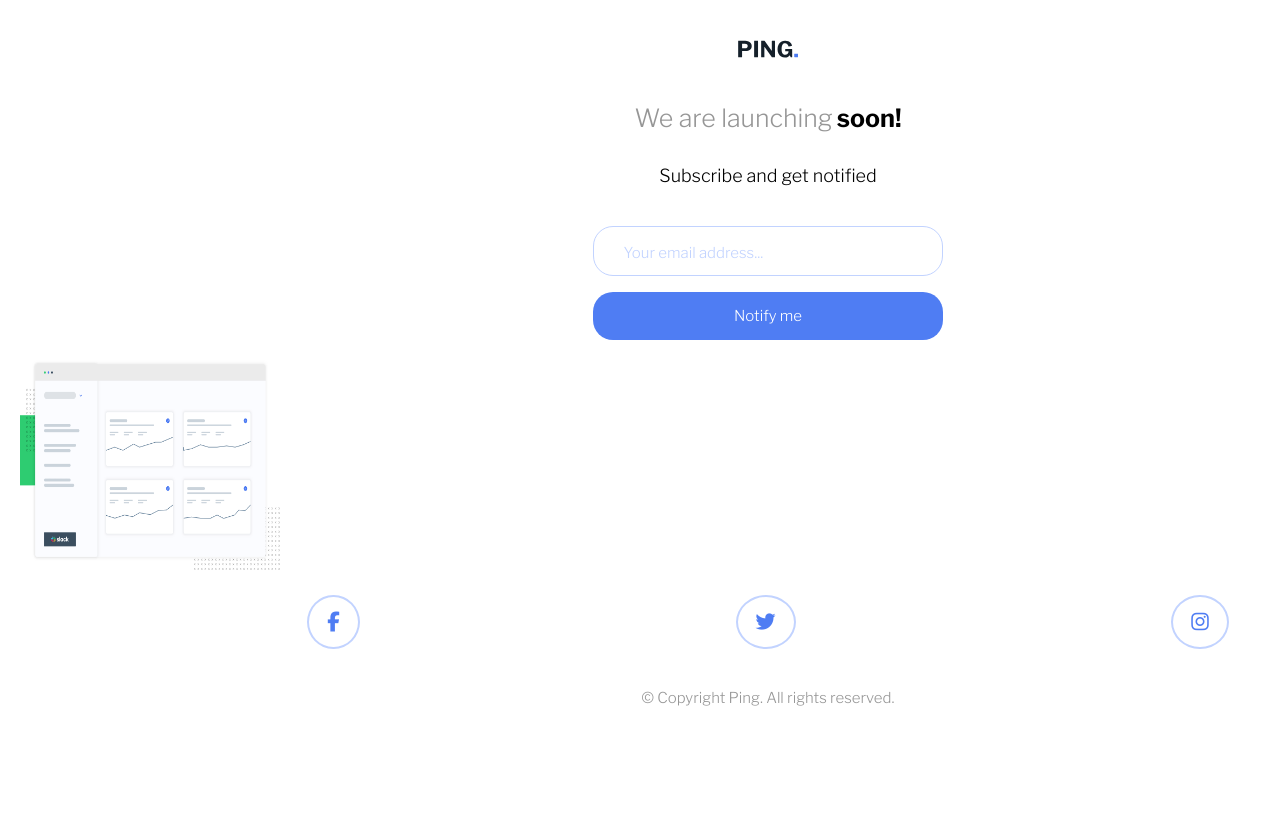
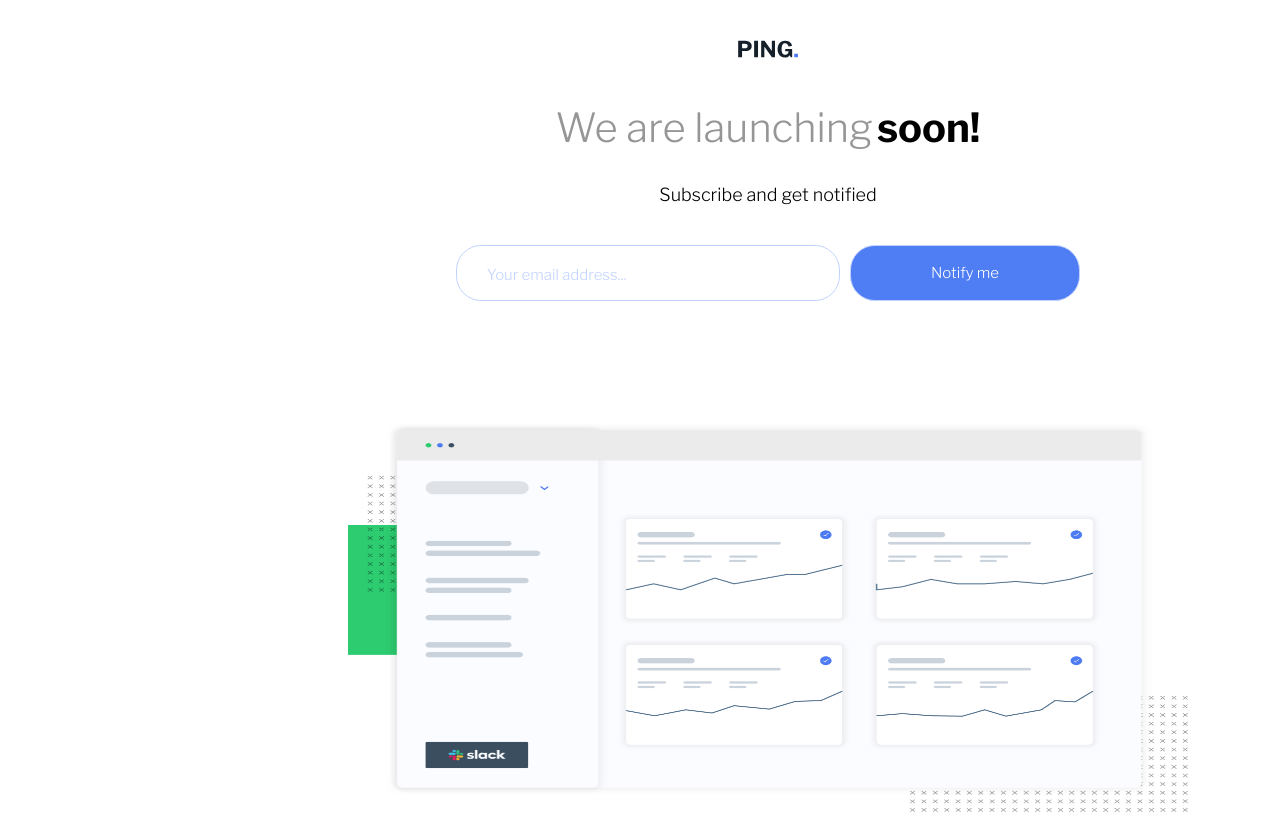
Before and after one commit to Victor-Canavate/ping-coming-soon-page-master, a plain HTML site: page index.html in a window 1536 px wide. Shown: the top 840 px of the page, without its empty margins (0-1272 px from the left). Before the commit the page ends 800 px from the top, so only its background shows below. Drawn offline with nearby package versions, Linux system fonts and the light colour scheme.

Commit message:
atualizando e adicionando arquivos do projeto

```diff
--- /dev/null
+++ b/assets/css/responsive.css
@@ -0,0 +1,154 @@
+@media screen and (min-width: 375px) {
+    #dashboard-img {
+        width: 350px;
+        height: 250px;
+        text-align: center;
+        margin: 0 auto;
+        padding: 25px;
+        justify-content: center;
+    }
+}
+
+@media screen and (min-width: 425px) {
+    #dashboard-img {
+        width: 400px;
+        height: 250px;
+        text-align: center;
+        margin: 0 auto;
+        padding: 25px;
+        justify-content: center;
+    }
+}
+
+@media screen and (min-width: 768px) {
+    .subscribe form {
+        display: flex;
+        flex-direction: row;
+        width: 80vw;
+        justify-content: center;
+        align-content: center;
+        text-align: center;
+    }
+
+    #button-submit {
+        border-radius: 20px;
+        width: 30%;
+        font-size: 15px;
+        color: white;
+        background-color: var(--blue);
+        border: none;
+        padding: 0px;
+        height: 7vh;
+        margin-left: 10px;
+    }
+
+    #input-email {
+        border: 1.5px solid var(--paleBlue);
+        padding: 12px 5px;
+        border-radius: 20px;
+        width: 50%;
+        margin-bottom: 2vh
+    }
+
+    #dashboard-img {
+        display: flex;
+        width: 70vw;
+        height: 50vh;
+        text-align: center;
+        margin: 0 auto;
+        padding: 25px;
+        justify-content: center;
+    }
+
+    .social-media {
+        display: flex;
+        justify-content: space-between;
+        width: 30vh;
+        text-align: center;
+        margin-bottom: 5vh;
+    }
+
+    .fa-brands {
+        color: var(--blue);
+        border-radius: 100%;
+        border: 2px solid var(--paleBlue);
+        padding: 10px 10px;
+        text-align: center;
+        font-size: 15px;
+    }
+}
+
+@media screen and (min-width: 1024px) {
+    .subscribe form {
+        display: flex;
+        flex-direction: row;
+        width: 80vw;
+        justify-content: center;
+        align-content: center;
+        text-align: center;
+        margin-bottom: 10vh;
+    }
+
+
+    #dashboard-img {
+        display: flex;
+        width: 58vw;
+        height: 55vh;
+        text-align: center;
+        margin: 0 auto;
+        padding: 25px;
+        justify-content: center;
+    }
+
+    .social-media {
+        display: flex;
+        justify-content: space-between;
+        width: 15vw;
+        text-align: center;
+        margin-bottom: 5vh;
+        margin-top: 5vh;
+    }
+
+
+    .fa-brands:hover, #button-submit:hover {
+        cursor: pointer;
+    }
+}
+
+@media screen and (min-width: 1440px) {
+    .subscribe form {
+        display: flex;
+        flex-direction: row;
+        width: 80vw;
+        justify-content: center;
+        align-content: center;
+        text-align: center;
+        margin-bottom: 10vh;
+    }
+
+    #button-submit {
+        border: 1.5px solid var(--paleBlue);
+        padding: 0.5px 5px;
+        border-radius: 25px;
+        width: 15vw;
+        margin-bottom: 2vh
+    }
+
+    #input-email {
+        border: 1.5px solid var(--paleBlue);
+        padding: 0.5px 5px;
+        border-radius: 25px;
+        width: 25vw;
+        margin-bottom: 2vh;
+    }
+
+    #launching {
+        font-weight: lighter;
+        color: var(--gray);
+        font-size: 40px;
+    }
+
+    #soon {
+        font-size: 40px;
+    }
+}
--- a/assets/style.css
+++ b/assets/css/style.css
@@ -1,4 +1,5 @@
 @import url('https://fonts.googleapis.com/css2?family=Libre+Franklin:wght@300;600;700&display=swap');
+
 :root {
     --blue: hsl(223, 87%, 63%);
     --paleBlue: hsl(223, 100%, 88%);
@@ -124,3 +125,8 @@ footer h4 {
     font-weight: lighter;
     margin-bottom: 5vh;
 }
+
+#input-email:focus {
+    box-shadow: 0, 0, 0, 0;
+    outline: 0;
+}
--- a/index.html
+++ b/index.html
@@ -5,7 +5,8 @@
     <meta http-equiv="X-UA-Compatible" content="IE=edge">
     <meta name="viewport" content="width=device-width, initial-scale=1.0">
     <title>Ping Coming Soon Page</title>
-    <link rel="stylesheet" href="assets/style.css">
+    <link rel="stylesheet" href="./assets/css/style.css">
+    <link rel="stylesheet" href="./assets/css/responsive.css">
     <script src="https://kit.fontawesome.com/a33b93c78e.js" crossorigin="anonymous"></script>
 </head>
 <body>
```
